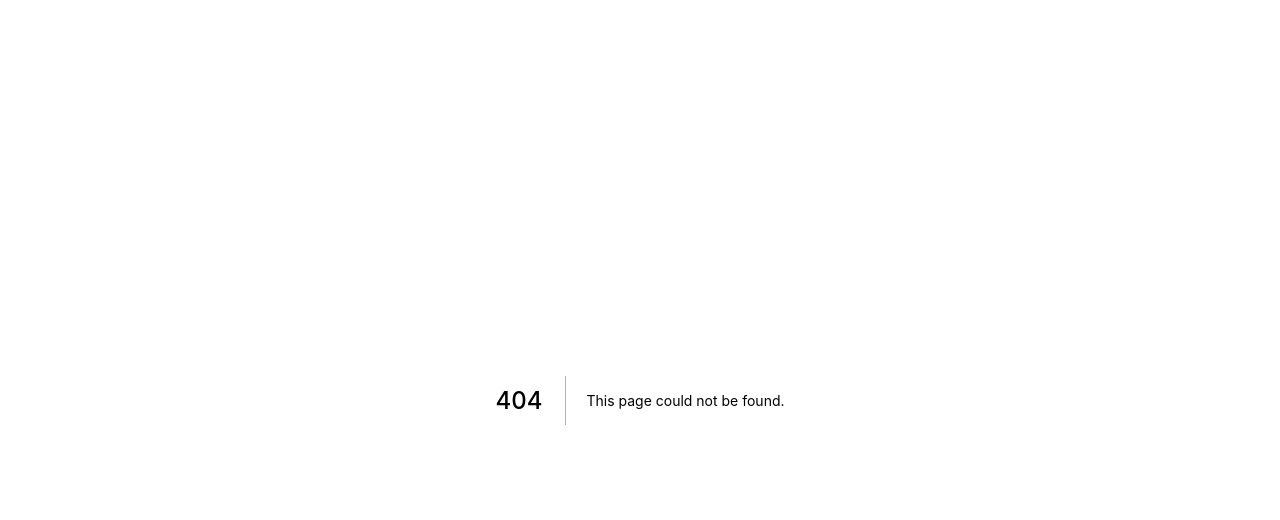
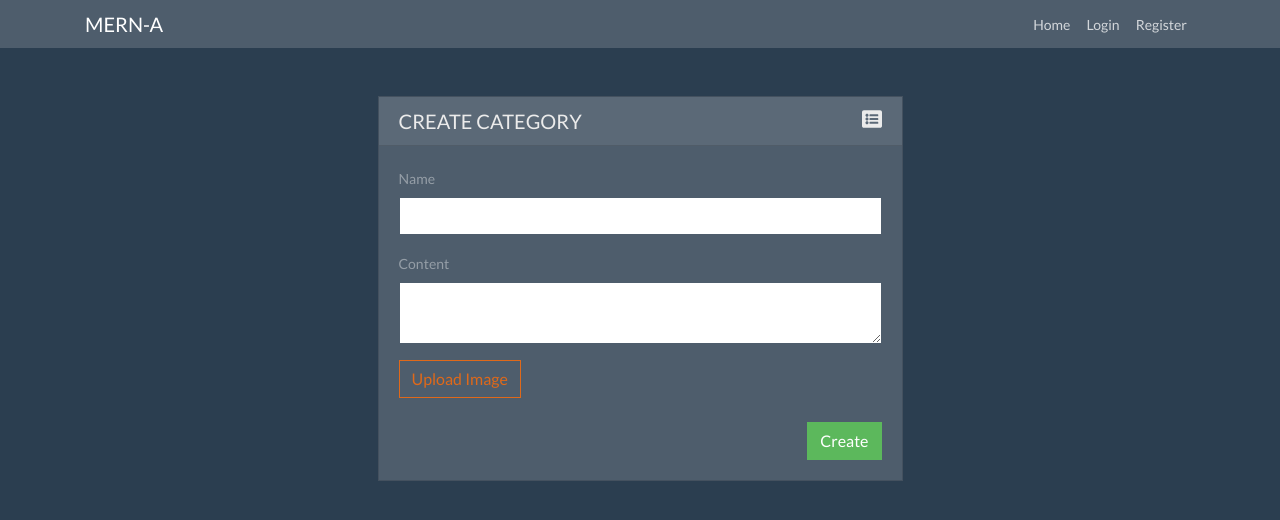
Before and after one commit to OxyProgrammer/mern-stack, a Next.js app in the folder FRONTEND/: page /admin/category/create in a window 1280 px wide. Before the commit this address had no page. Shown: the top 520 px of the page. Built offline with nearby package versions, Linux system fonts and the light colour scheme.

Commit message:
Did the UI of create category. Submitting to the backend is remaining though.

```diff
--- /dev/null
+++ b/FRONTEND/pages/admin/category/create.js
@@ -0,0 +1,88 @@
+import Layout from '../../../components/Layout';
+import withAdmin from '../../withAdmin';
+import { useState,useEffect } from 'react';
+import axios from 'axios';
+import * as config from '../../../config';
+import {showSuccessMessage,showErrorMessage} from '../../../helpers/alerts';
+import { faListAlt } from "@fortawesome/free-solid-svg-icons";
+import { FontAwesomeIcon } from '@fortawesome/react-fontawesome';
+
+const create=()=>{
+  const [state,setState]=useState({
+    name:'',
+    content:'',
+    error:'',
+    success:'',
+    formData:process.browser && new FormData(),
+    buttonText:'Create',
+    imageUploadText:'Upload Image'
+  });
+
+  const{name,content,error,success,formData,buttonText,imageUploadText}=state;
+
+  const handleChange = inputId => event => {
+    const value = inputId === 'image' ? event.target.files[0] : event.target.value;
+    const imageName = inputId === 'image' ? event.target.files[0].name : 'Upload image';
+    formData.set(inputId,value);
+
+    setState({ ...state, [inputId]: value, error: '', success: '',imageUploadText:imageName });
+  };
+
+  const handleSubmit=async event =>{
+    event.preventDefault();
+    setState({ ...state, buttonText:'Creating...' });
+    console.log(...formData);
+  }
+
+  const createCategoryForm=()=>{
+    return (<form onSubmit={handleSubmit}>
+      <div className="form-group">
+        <label className="text-muted">Name</label>
+        <input onChange={handleChange('name')}
+              value={name}
+              type="text"
+              className="form-control"
+              required/>
+        </div>
+
+        <div className="form-group">
+          <label className="text-muted">Content</label>
+          <textarea onChange={handleChange('content')}
+                value={content}
+                className="form-control"
+                required/>
+        </div>
+
+        <div className="form-group">
+          <label className="btn btn-outline-primary">
+            {imageUploadText}
+            <input onChange={handleChange('image')}
+                  type="file"
+                  accept="image/*"
+                  className="form-control"
+                  hidden/>
+          </label>
+        </div>
+        <div >
+          <button className="btn btn-success float-sm-right">{buttonText}</button>
+        </div>
+    </form>);
+  }
+
+  return (
+    <Layout>
+      <div className="col-md-6 offset-md-3">
+        <div className="card">
+          <h5 className="card-header">CREATE CATEGORY <FontAwesomeIcon className="float-sm-right" icon={faListAlt}/></h5>
+          <div className="card-body">
+            {success && showSuccessMessage(success)}
+            {error && showErrorMessage(error)}
+            {createCategoryForm()}
+          </div>
+        </div>
+      </div>
+    </Layout>
+  )
+}
+
+export default create;
--- a/FRONTEND/pages/auth/password/forgot.js
+++ b/FRONTEND/pages/auth/password/forgot.js
@@ -2,9 +2,8 @@ import {useEffect,useState} from 'react';
 import axios from 'axios';
 import {showSuccessMessage,showErrorMessage} from '../../../helpers/alerts';
 import * as config from '../../../config';
-import Router from 'next/router';
 import Layout from '../../../components/Layout';
-import { set } from 'nprogress';
+
 
 const ForgotPassword=(props)=>{
 
```
Also changed, not shown: FRONTEND/pages/admin/index.js (+35 -1 lines), 1 other file (tests, documents, lock files or other folders).
